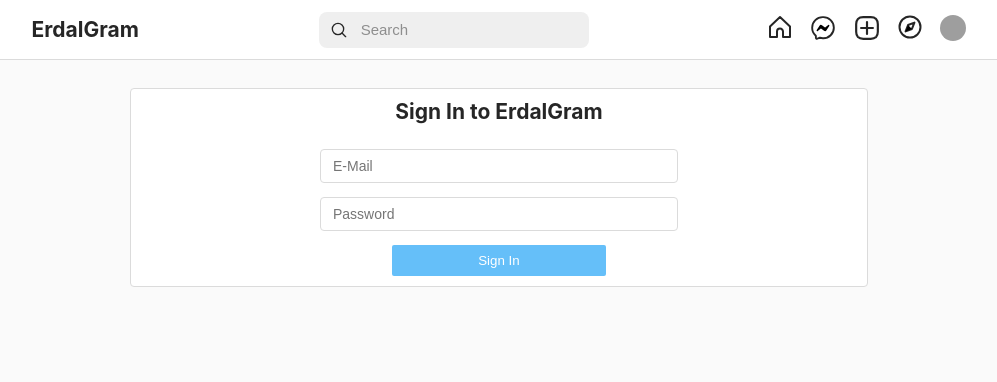
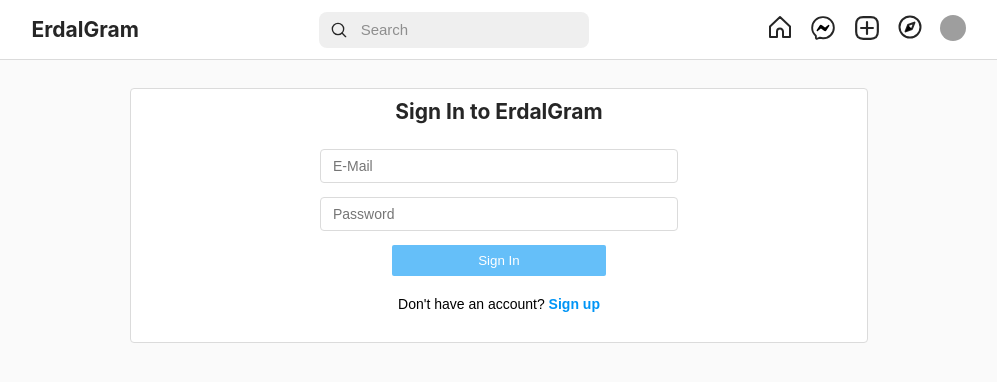
Before and after one commit to coderdal/erdalgram-vue, a Vue app: page /auth in a window 1280 px wide. Before the commit this address led to /signin. Shown: the top 382 px of the page, without its empty margins (141-1138 px from the left). Built offline with nearby package versions, Linux system fonts and the light colour scheme; grey boxes are pictures that could not be loaded.

Commit message:
Sign In-Up pages combined

```diff
--- a/src/components/Auth/SignIn/SignInMain.vue
+++ b/src/components/Auth/SignIn/SignInMain.vue
@@ -28,6 +28,14 @@
       <h2 v-if="isErrorDuringAuth" class="error-message">
         {{ isErrorDuringAuth }}
       </h2>
+
+      <button
+        class="switch-component"
+        v-if="activeComponent === 'sign-in-main'"
+        @click="switchComponent"
+      >
+        Don't have an account? <span>Sign up</span>
+      </button>
     </section>
   </main>
 </template>
@@ -45,6 +53,12 @@ export default {
         password: "",
       },
     };
+  },
+  props: {
+    activeComponent: {
+      type: String,
+      required: true,
+    },
   },
   methods: {
     formSubmit() {
@@ -64,6 +78,10 @@ export default {
         this.$store.commit("clearErrorMessage");
         this.$router.replace("/");
       }, 4000);
+    },
+
+    switchComponent() {
+      this.$emit("switchComponent", "sign-up-main");
     },
   },
   computed: {
@@ -146,4 +164,21 @@ button[disabled] {
   font-weight: 500;
   font-size: 1.1em;
 }
+
+/* Switch component buttons */
+
+.switch-component {
+  width: 220px;
+  margin: 20px auto;
+  background: transparent;
+  border: none;
+  outline: none;
+  font-size: 1em;
+}
+
+.switch-component span {
+  color: var(--blue-color);
+  font-weight: 600;
+  cursor: pointer;
+}
 </style>
--- a/src/components/Auth/SignUp/SignUpMain.vue
+++ b/src/components/Auth/SignUp/SignUpMain.vue
@@ -1,7 +1,7 @@
 <template>
   <main>
     <section>
-      <h2>Sign Up To ErdalGram</h2>
+      <h2>Sign Up to ErdalGram</h2>
       <form @submit.prevent="formSubmit">
         <input-box
           type="text"
@@ -27,6 +27,14 @@
       <h2 v-if="isErrorDuringAuth" class="error-message">
         {{ isErrorDuringAuth }}
       </h2>
+
+      <button
+        class="switch-component"
+        v-if="activeComponent === 'sign-up-main'"
+        @click="switchComponent"
+      >
+        Have an account? <span>Log in</span>
+      </button>
     </section>
   </main>
 </template>
@@ -44,6 +52,12 @@ export default {
       },
     };
   },
+  props: {
+    activeComponent: {
+      type: String,
+      required: true,
+    },
+  },
   methods: {
     formSubmit() {
       this.$store.dispatch("signUp", this.signUpData);
@@ -57,8 +71,13 @@ export default {
     redirectToSignIn() {
       setTimeout(() => {
         this.$store.commit("clearErrorMessage");
-        this.$router.replace("/signin");
+        //Refresh the page
+        this.$router.go();
       }, 4000);
+    },
+
+    switchComponent() {
+      this.$emit("switchComponent", "sign-in-main");
     },
   },
   computed: {
@@ -140,4 +159,20 @@ button[disabled] {
   font-weight: 500;
   font-size: 1.1em;
 }
+
+/* Switch component buttons */
+.switch-component {
+  width: 220px;
+  margin: 20px auto;
+  background: transparent;
+  border: none;
+  outline: none;
+  font-size: 1em;
+}
+
+.switch-component span {
+  color: var(--blue-color);
+  font-weight: 600;
+  cursor: pointer;
+}
 </style>
--- a/src/router/index.js
+++ b/src/router/index.js
@@ -16,34 +16,18 @@ const routes = [
       if (store.getters.getIsAuthenticated) {
         next();
       } else {
-        next("/signin");
+        next("/auth");
       }
     },
   },
 
-  /* Sign In - Sign Up Routes */
+  /* Auth Route */
 
   {
-    name: "signin",
-    path: "/signin",
+    name: "auth",
+    path: "/auth",
     component: () =>
-      import(/* webpackChunkName: "signin" */ "@/views/SignIn/SignInView.vue"),
-
-    /* Auth Guard */
-    beforeEnter(to, from, next) {
-      if (!store.getters.getIsAuthenticated) {
-        next();
-      } else {
-        next("/");
-      }
-    },
-  },
-
-  {
-    name: "signup",
-    path: "/signup",
-    component: () =>
-      import(/* webpackChunkName: "signup" */ "@/views/SignUp/SignUpView.vue"),
+      import(/* webpackChunkName: "signin" */ "@/views/Auth/AuthView.vue"),
 
     /* Auth Guard */
     beforeEnter(to, from, next) {
@@ -69,7 +53,7 @@ const routes = [
       if (store.getters.getIsAuthenticated) {
         next();
       } else {
-        next("/signin");
+        next("/auth");
       }
     },
   },
@@ -86,7 +70,7 @@ const routes = [
       if (store.getters.getIsAuthenticated) {
         next();
       } else {
-        next("/signin");
+        next("/auth");
       }
     },
   },
@@ -102,7 +86,7 @@ const routes = [
       if (store.getters.getIsAuthenticated) {
         next();
       } else {
-        next("/signin");
+        next("/auth");
       }
     },
 
@@ -120,7 +104,7 @@ const routes = [
           if (store.getters.getIsAuthenticated) {
             next();
           } else {
-            next("/signin");
+            next("/auth");
           }
         },
       },
@@ -140,7 +124,7 @@ const routes = [
       if (store.getters.getIsAuthenticated) {
         next();
       } else {
-        next("/signin");
+        next("/auth");
       }
     },
 
@@ -158,7 +142,7 @@ const routes = [
           if (store.getters.getIsAuthenticated) {
             next();
           } else {
-            next("/signin");
+            next("/auth");
           }
         },
       },
@@ -175,7 +159,7 @@ const routes = [
           if (store.getters.getIsAuthenticated) {
             next();
           } else {
-            next("/signin");
+            next("/auth");
           }
         },
       },
@@ -192,7 +176,7 @@ const routes = [
           if (store.getters.getIsAuthenticated) {
             next();
           } else {
-            next("/signin");
+            next("/auth");
           }
         },
       },
--- a/src/store/index.js
+++ b/src/store/index.js
@@ -39,30 +39,9 @@ export default new Vuex.Store({
         commit("setToken", token);
         router.push("/");
       } else {
-        router.push("/signin");
+        router.push("/auth");
         return false;
       }
-    },
-
-    /* Sign Up */
-
-    signUp({ state, commit }, signUpData) {
-      axios
-        .post(
-          `https://identitytoolkit.googleapis.com/v1/accounts:signUp?key=${state.fbAPIKey}`,
-          {
-            ...signUpData,
-            returnSecureToken: true,
-          }
-        )
-        .then((response) => {
-          console.log(response);
-          commit("setErrorMessage", "SIGNUP_SUCCESS");
-          return response.data;
-        })
-        .catch((error) => {
-          commit("setErrorMessage", error.response.data.error.message);
-        });
     },
 
     /* Sign In */
@@ -96,7 +75,28 @@ export default new Vuex.Store({
       // Remove from localstorage
       localStorage.removeItem("token");
       // Redirect to signin
-      router.push("/signin");
+      router.push("/auth");
+    },
+
+    /* Sign Up */
+
+    signUp({ state, commit }, signUpData) {
+      axios
+        .post(
+          `https://identitytoolkit.googleapis.com/v1/accounts:signUp?key=${state.fbAPIKey}`,
+          {
+            ...signUpData,
+            returnSecureToken: true,
+          }
+        )
+        .then((response) => {
+          console.log(response);
+          commit("setErrorMessage", "SIGNUP_SUCCESS");
+          return response.data;
+        })
+        .catch((error) => {
+          commit("setErrorMessage", error.response.data.error.message);
+        });
     },
   },
   getters: {
--- /dev/null
+++ b/src/views/Auth/AuthView.vue
@@ -0,0 +1,29 @@
+<template>
+  <main>
+    <component
+      :is="activeComponent"
+      @switchComponent="switchActiveComponent($event)"
+      :activeComponent="activeComponent"
+    ></component>
+  </main>
+</template>
+
+<script>
+import SignInMain from "@/components/Auth/SignIn/SignInMain.vue";
+import SignUpMain from "@/components/Auth/SignUp/SignUpMain.vue";
+
+export default {
+  name: "authView",
+  components: { SignInMain, SignUpMain },
+  data() {
+    return {
+      activeComponent: "sign-in-main",
+    };
+  },
+  methods: {
+    switchActiveComponent(e) {
+      this.activeComponent = e;
+    },
+  },
+};
+</script>
--- a/src/views/SignIn/SignInView.vue
+++ /dev/null
@@ -1,14 +0,0 @@
-<template>
-  <sign-in-main />
-</template>
-
-<script>
-import SignInMain from "@/components/Auth/SignIn/SignInMain.vue";
-
-export default {
-  components: { SignInMain },
-  name: "signInView",
-};
-</script>
-
-<style></style>
--- a/src/views/SignUp/SignUpView.vue
+++ /dev/null
@@ -1,12 +0,0 @@
-<template>
-  <sign-up-main />
-</template>
-
-<script>
-import SignUpMain from "@/components/Auth/SignUp/SignUpMain.vue";
-
-export default {
-  components: { SignUpMain },
-  name: "signUpView",
-};
-</script>
```
